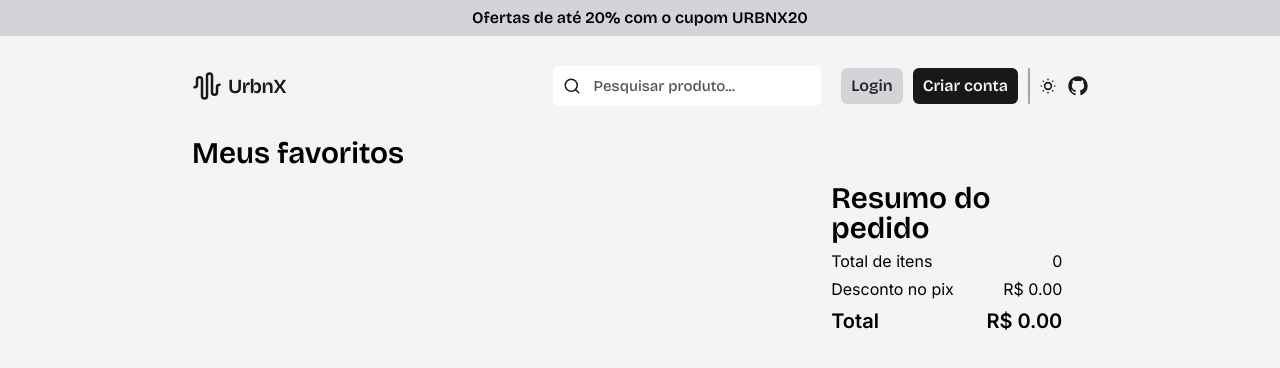
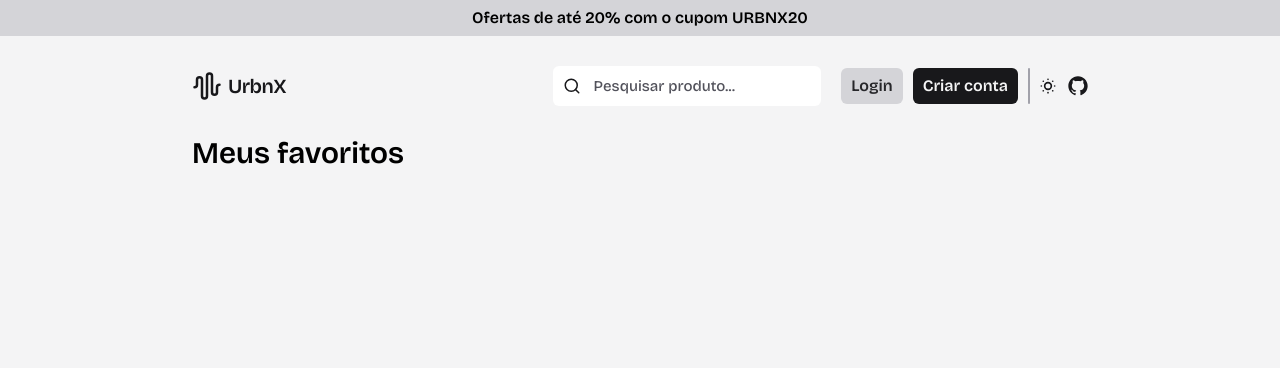
Before and after one commit to ruancosta07/ecommerce-client, a Next.js app: page /usuario/favoritos in a window 1280 px wide. Shown: the top 368 px of the page. Built offline with nearby package versions, Linux system fonts and the light colour scheme.

Commit message:
refactor: cores do texto

```diff
--- a/src/app/usuario/favoritos/_components/Favorites.tsx
+++ b/src/app/usuario/favoritos/_components/Favorites.tsx
@@ -2,19 +2,12 @@
 import { useUser } from '@/store/User'
 import { Trash2 } from 'lucide-react'
 import Image from 'next/image'
-import React, { useMemo } from 'react'
+import React from 'react'
 import Cookies from 'js-cookie'
 import Message, { useMessage } from '@/app/_components/Message'
 const Favorites = () => {
     const { favorites, setFavorites, setCart } = useUser()
     const {message, setMessage} = useMessage()
-    const [totalItens, totalValue, discount] = useMemo(() => {
-        return [
-            favorites.reduce((a, b) => a + b.quantity, 0),
-            favorites.reduce((a, b) => a + (b.price - (b.price * 0.1)) * b.quantity, 0),
-            favorites.reduce((a, b) => a +(b.price * 0.1) * b.quantity, 0),
-        ]
-    }, [favorites])
 
     async function moveItemToFavorites(id:string){
         try {
@@ -36,35 +29,20 @@ const Favorites = () => {
 
     return (
         <main>
-            <div className="max-w-[70%] mx-auto grid grid-cols-[.7fr_.3fr] gap-x-[4rem]">
+            <div className="container-width o grid lg:grid-cols-[.7fr_.3fr] gap-x-[4rem]">
                 <h1 className='text-[3rem] font-semibold mb-[1.2rem] col-span-full'>Meus favoritos</h1>
                 <div className='grid gap-[2rem]'>
-                    {favorites.map((c) => <div key={c.id} className='flex gap-[1rem]'>
-                        <Image src={c.images[0]} alt={c.name} width={180} height={180} className=' object-cover size-[20rem] rounded-[2rem]' />
-                        <div>
-                            <h1 className='text-[2.4rem]'>{c.name}</h1>
+                    {favorites.map((c) => <div key={c.id} className='flex flex-wrap gap-[1rem] relative'>
+                        <Image src={c.images[0]} alt={c.name} width={180} height={180} className=' object-cover max-md:size-[10rem] lg:size-[20rem] rounded-[2rem]' />
+                        <div className='flex-1'>
+                        <h1 className='text-[1.6rem] lg:text-[2.4rem] font-semibold break-all text-wrap break-words text-zinc-900 dark:text-zinc-100'>{c.name}</h1>
                             <span className='text-[1.8rem] font-medium dark:text-zinc-300'>R$ {c.price.toFixed(2)}</span>
                                 <button onClick={()=> moveItemToFavorites(c.id)} className='dark:bg-zinc-100 dark:text-zinc-900 text-[1.4rem] font-medium p-[1rem] block mt-[.8rem] rounded-[.6rem]'>Mover para o carrinho</button>
                         </div>
-                        <button className='mb-auto ml-auto text-red-400'>
+                        <button className='absolute top-0 right-0 text-red-400'>
                             <Trash2 />
                         </button>
                     </div>)}
-                </div>
-                <div>
-                    <h1 className='text-[3rem] font-semibold leading-none'>Resumo do pedido</h1>
-                    <div className='flex items-center justify-between text-[1.6rem] max-w-[90%] mt-[.8rem]'>
-                        <p>Total de itens</p>
-                        <p>{totalItens}</p>
-                    </div>
-                    <div className='flex items-center justify-between text-[1.6rem] max-w-[90%] mt-[.8rem]'>
-                        <p>Desconto no pix</p>
-                        <p>R$ {discount.toFixed(2)}</p>
-                    </div>
-                    <div className='flex items-center justify-between text-[2rem] max-w-[90%] mt-[.8rem] font-semibold'>
-                        <p>Total</p>
-                        <p>R$ {totalValue.toFixed(2)}</p>
-                    </div>
                 </div>
             </div>
             <Message message={message} setMessage={setMessage}/>
```
